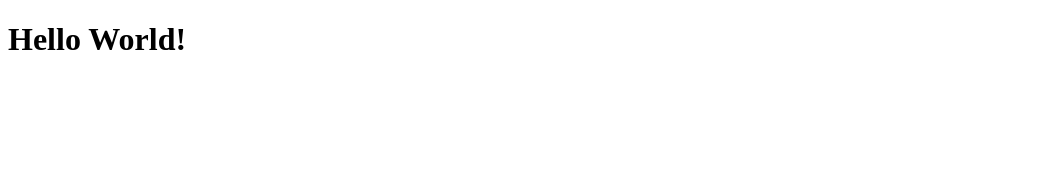
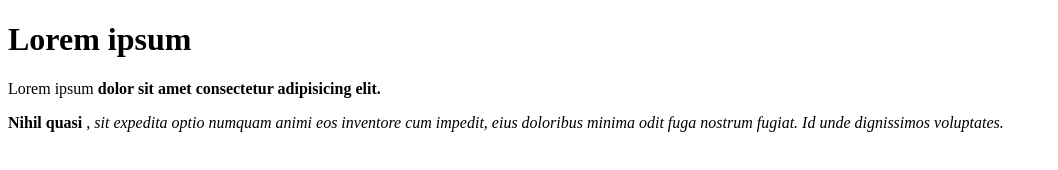
Before and after one commit to sdi1900354/git_test, a plain HTML site: page index/index.html in a window 1280 px wide. Shown: the whole page, without its empty margins (0-1058 px from the left). Drawn offline with Linux system fonts and the light colour scheme.

Commit message:
index.html

```diff
--- a/index/index.html
+++ b/index/index.html
@@ -5,6 +5,12 @@
     <title>Document</title>
   </head>
   <body>
-    <h1 lang="fr">Hello World!</h1>
+    <h1>Lorem ipsum</h1>
+    <p>Lorem ipsum <strong>dolor sit amet consectetur adipisicing elit.</strong></p>
+    <p>
+      <!-- em stands for italic to make more important,also for importance h1...h6 and strong -->
+      <strong> Nihil quasi </strong>, <em>sit expedita optio numquam animi eos inventore cum impedit, eius doloribus minima odit fuga nostrum fugiat. Id unde dignissimos voluptates.
+      </em>
+    </p>
   </body>
 </html>
```
